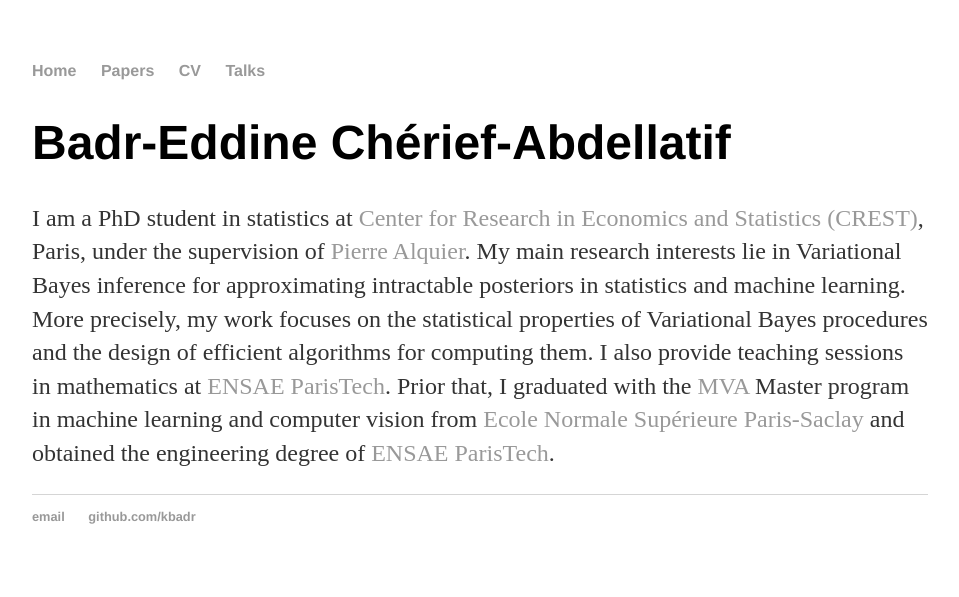
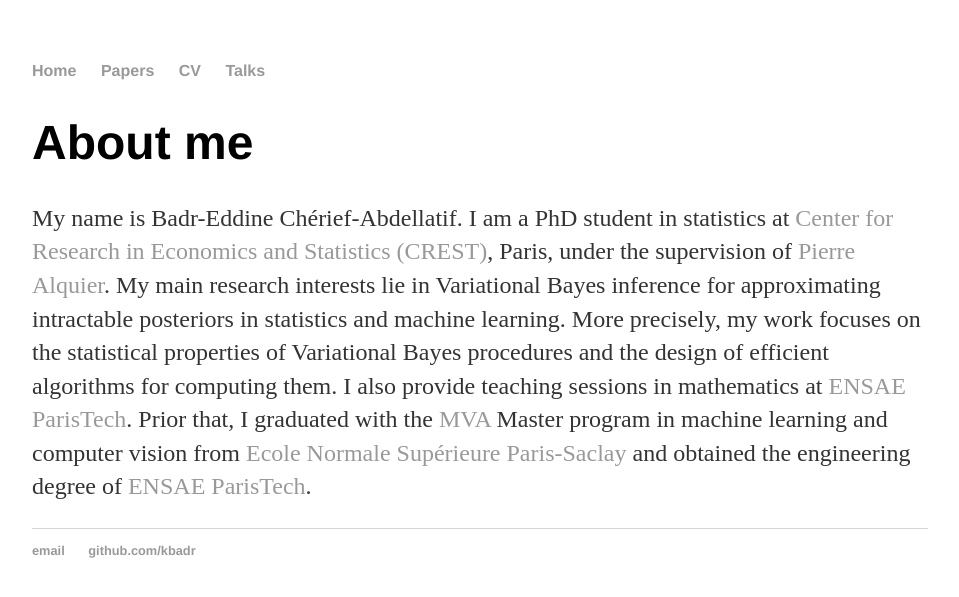
Before and after one commit to redaboutaj/Website, a Jekyll site: the page built from index.html, in a window 1280 px wide. Shown: the top 597 px of the page, without its empty margins (160-1119 px from the left). Built offline with Jekyll 4.4.1, drawn with Linux system fonts in a browser that asks for light colours.

Commit message:
Update index.html

```diff
--- a/index.html
+++ b/index.html
@@ -4,7 +4,7 @@ title: Badr-Eddine Chérief-Abdellatif
 ---
 
 		<div class="blurb">
-			<h1>Badr-Eddine Chérief-Abdellatif</h1>
-			<p>I am a PhD student in statistics at <a href="http://crest.science/">Center for Research in Economics and Statistics (CREST)</a>, Paris, under the supervision of <a href="http://alquier.ensae.net/">Pierre Alquier</a>. My main research interests lie in Variational Bayes inference for approximating intractable posteriors in statistics and machine learning. More precisely, my work focuses on the statistical properties of Variational Bayes procedures and the design of efficient algorithms for computing them. I also provide teaching sessions in mathematics at <a href="http://www.ensae.fr/">ENSAE ParisTech</a>. Prior that, I graduated with the <a href="http://cmla.ens-paris-saclay.fr/version-anglaise/academics/mva-master-degree-227777.kjsp?RH=DL_CMLA-GB">MVA</a> Master program in machine learning and computer vision from <a href="http://www.ens-cachan.fr/en">Ecole Normale Supérieure Paris-Saclay</a> and obtained the engineering degree of <a href="http://www.ensae.fr/">ENSAE ParisTech</a>.</p>
+			<h1>About me</h1>
+			<p>My name is Badr-Eddine Chérief-Abdellatif. I am a PhD student in statistics at <a href="http://crest.science/">Center for Research in Economics and Statistics (CREST)</a>, Paris, under the supervision of <a href="http://alquier.ensae.net/">Pierre Alquier</a>. My main research interests lie in Variational Bayes inference for approximating intractable posteriors in statistics and machine learning. More precisely, my work focuses on the statistical properties of Variational Bayes procedures and the design of efficient algorithms for computing them. I also provide teaching sessions in mathematics at <a href="http://www.ensae.fr/">ENSAE ParisTech</a>. Prior that, I graduated with the <a href="http://cmla.ens-paris-saclay.fr/version-anglaise/academics/mva-master-degree-227777.kjsp?RH=DL_CMLA-GB">MVA</a> Master program in machine learning and computer vision from <a href="http://www.ens-cachan.fr/en">Ecole Normale Supérieure Paris-Saclay</a> and obtained the engineering degree of <a href="http://www.ensae.fr/">ENSAE ParisTech</a>.</p>
 </p>
 		</div>
```
